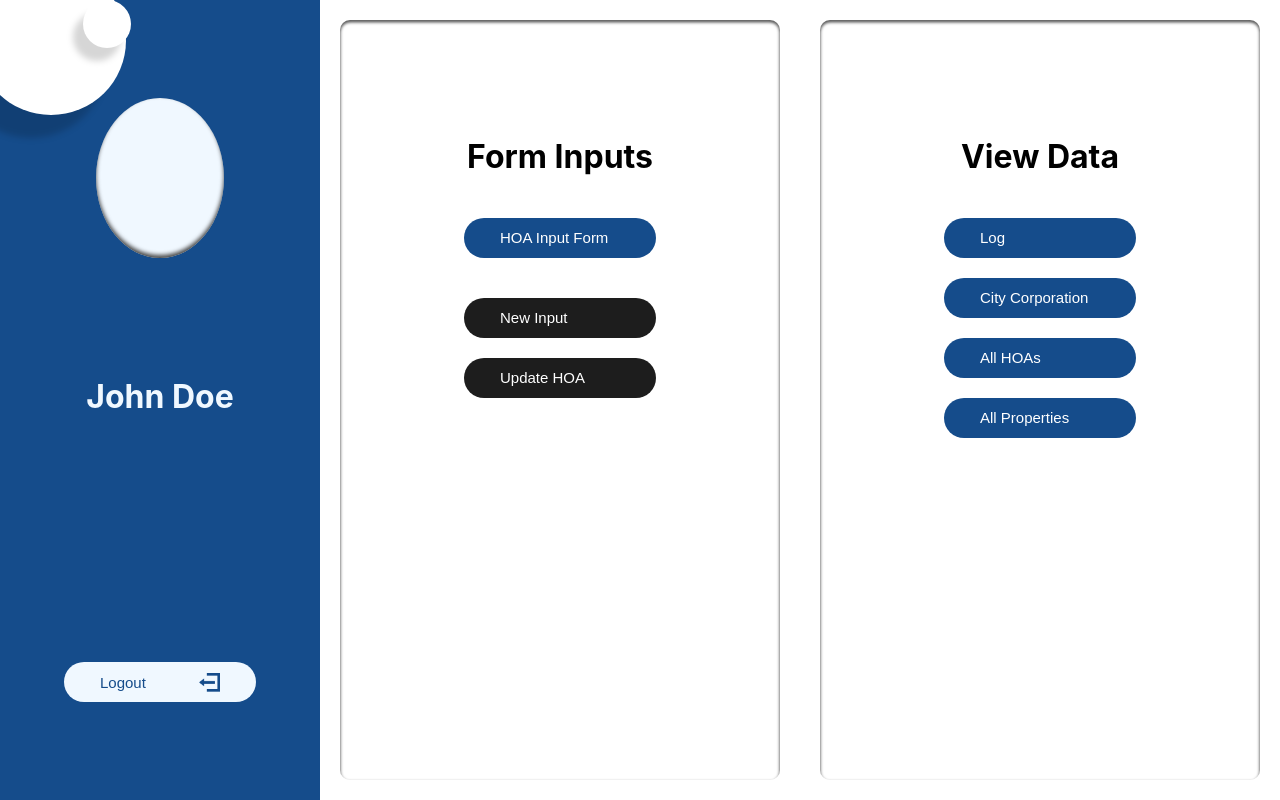
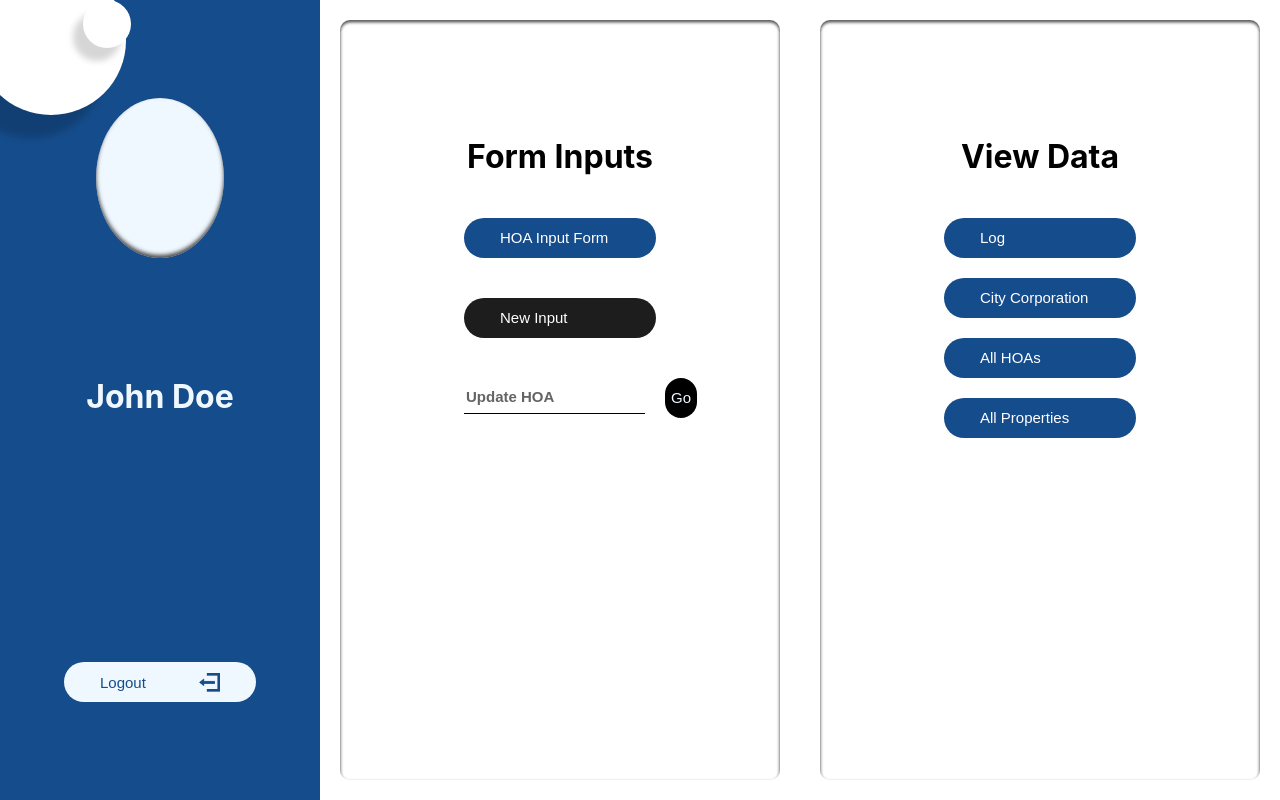
Before and after one commit to Zulker-Nien/hoa, a React (Create React App) app: page /home in a window 1280 px wide. Both pictures are taken after a click on the element "HOA Input Form". Built offline with nearby package versions, Linux system fonts and the light colour scheme.

Commit message:
update buttons fixed

```diff
--- a/src/Pages/Home/Home.jsx
+++ b/src/Pages/Home/Home.jsx
@@ -70,13 +70,10 @@ const Home = () => {
                   color={"#1d1d1d"}
                   iconColor={"#fff"}
                 />
-                <Button
-                  link="/hoaform"
-                  title="Update HOA"
-                  margin="0px 20px 20px 20px"
-                  color={"#1d1d1d"}
-                  iconColor={"#fff"}
-                />
+                <form className="update">
+                  <input type="text" required placeholder="Update HOA"/>
+                  <button>Go</button>
+                </form>
               </div>
             )}
             <div onClick={handleClickProp}>
@@ -89,13 +86,11 @@ const Home = () => {
             </div>
             {clickedProp && (
               <div className="extension">
-                <Button
-                  link="/propertyform"
-                  title="Update Input"
-                  margin="20px 20px 20px 20px"
-                  color={"#1d1d1d"}
-                  iconColor={"#fff"}
-                />
+
+               <form className="update">
+                  <input type="text" required placeholder="Update Property"/>
+                  <button>Go</button>
+                </form>
               </div>
             )}
 
@@ -116,13 +111,11 @@ const Home = () => {
                   color={"#1d1d1d"}
                   iconColor={"#fff"}
                 />
-                <Button
-                  link="/citycorpform"
-                  title="Update HOA"
-                  margin="0px 20px 20px 20px"
-                  color={"#1d1d1d"}
-                  iconColor={"#fff"}
-                />
+
+                <form className="update">
+                  <input type="text" required placeholder="Update City Corp"/>
+                  <button>Go</button>
+                </form>
               </div>
             )}
           </div>
--- a/src/Pages/Home/home.scss
+++ b/src/Pages/Home/home.scss
@@ -75,10 +75,10 @@
     box-shadow: inset 0px 2px 20px 0.5px #154c8b;
   }
 }
-.dataButtons{
+.dataButtons {
   position: relative;
 }
-.extension{
+.extension {
   position: absolute;
   width: 100%;
   margin: 0;
@@ -86,4 +86,40 @@
   background-color: #fff;
   border-radius: 10px;
   transition: 0.4s ease-in-out all;
+  form{
+    display: flex;
+    width: 100%;
+    justify-content: space-around;
+    align-items: center;
+    margin-bottom: 20px;
+    button{
+      width: 20%;
+      display: flex;
+      justify-content: center;
+      text-align: center;
+      background-color: black;
+      color: #f0f8ff;
+      margin: 20px 20px 0 ;
+    }
+    input {
+      margin: 20px 0 0 20px;
+      height: 30px;
+      flex-grow: 2;
+      border-bottom: 1px solid black;
+      border-top: none;
+      border-left: none;
+      border-right: none;
+    }
+    input::placeholder {
+      padding-top: 0;
+      padding-bottom: 0;
+      font-size: 15px;
+      color: #646464;
+      font-weight: 900;
+    }
+    input:focus {
+      outline: none;
+    }
+  }
+
 }
```
